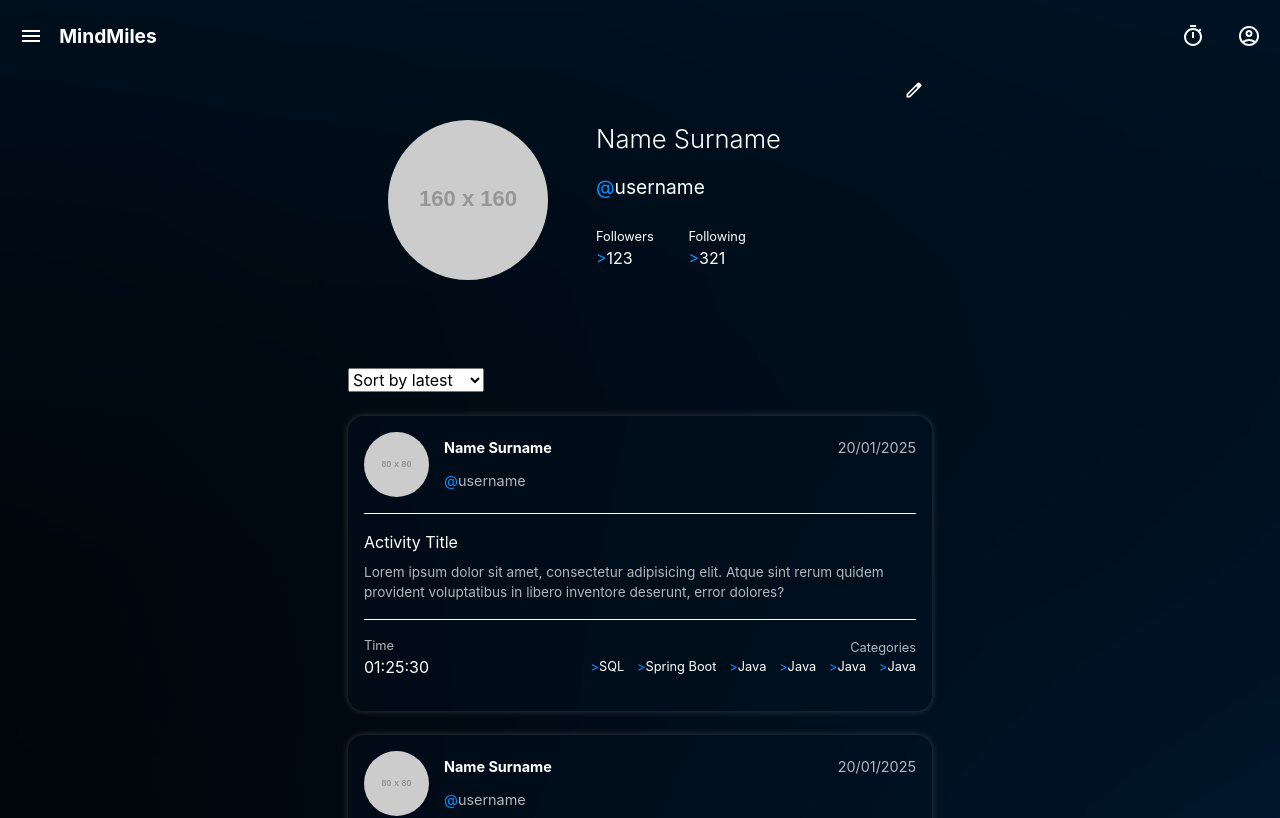
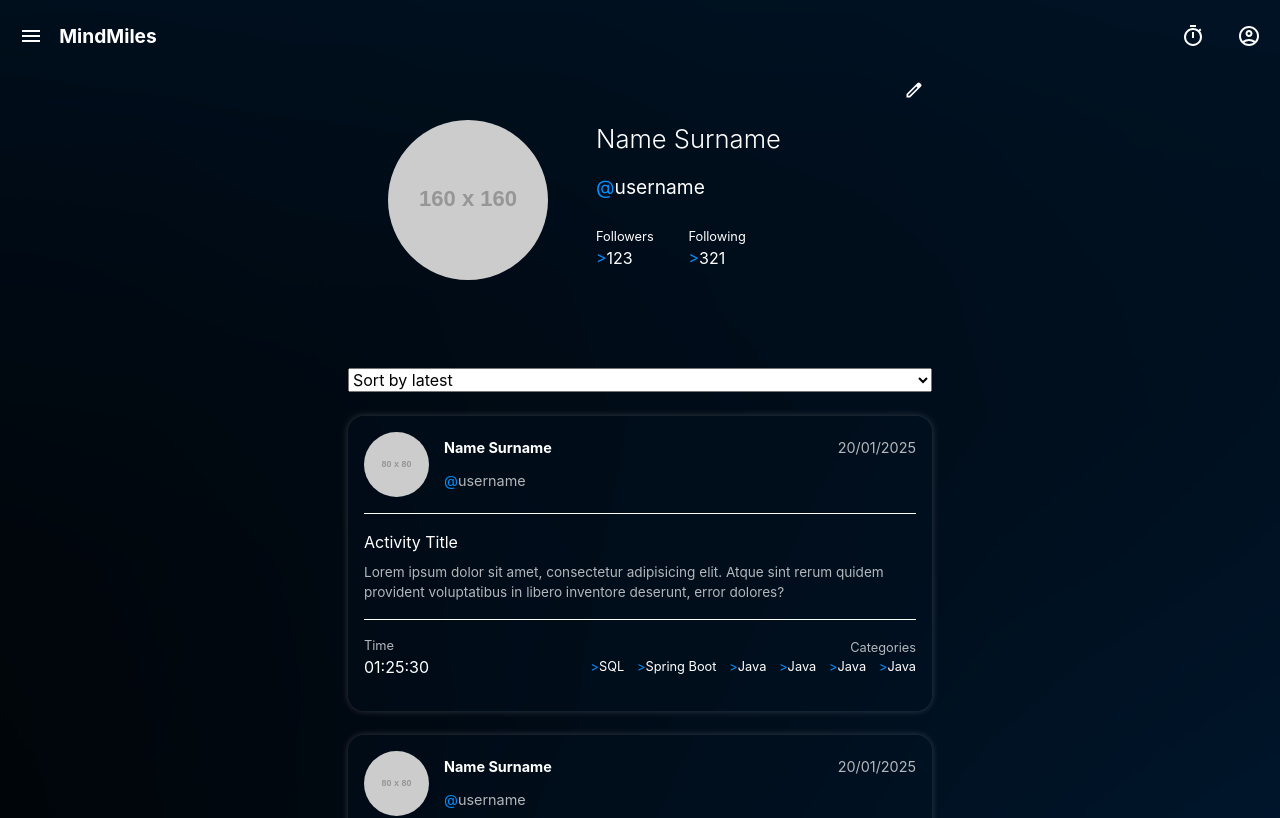
Before and after one commit to joaquimlcbfranco/mindmiles-frontend, a React (Vite) app: page / in a window 1280 px wide. Shown: the top 818 px of the page. Built offline with nearby package versions, Linux system fonts and the light colour scheme.

Commit message:
feat: Add sorting selection to activities

```diff
--- a/src/pages/profile/Profile.jsx
+++ b/src/pages/profile/Profile.jsx
@@ -40,12 +40,10 @@ export default function Profile() {
 				</div>
 
 				<div className={style.activities}>
-          <div className={style.sort}>
-            <select>
-              <option value="latest">Sort by latest</option>
-              <option value="newest">Sort by newest</option>
-            </select>
-          </div>
+					<select className={style.sort}>
+						<option value="latest">Sort by <span>latest</span></option>
+						<option value="newest">Sort by <span>newest</span></option>
+					</select>
 					<Activity />
 					<Activity />
 					<Activity />
```
